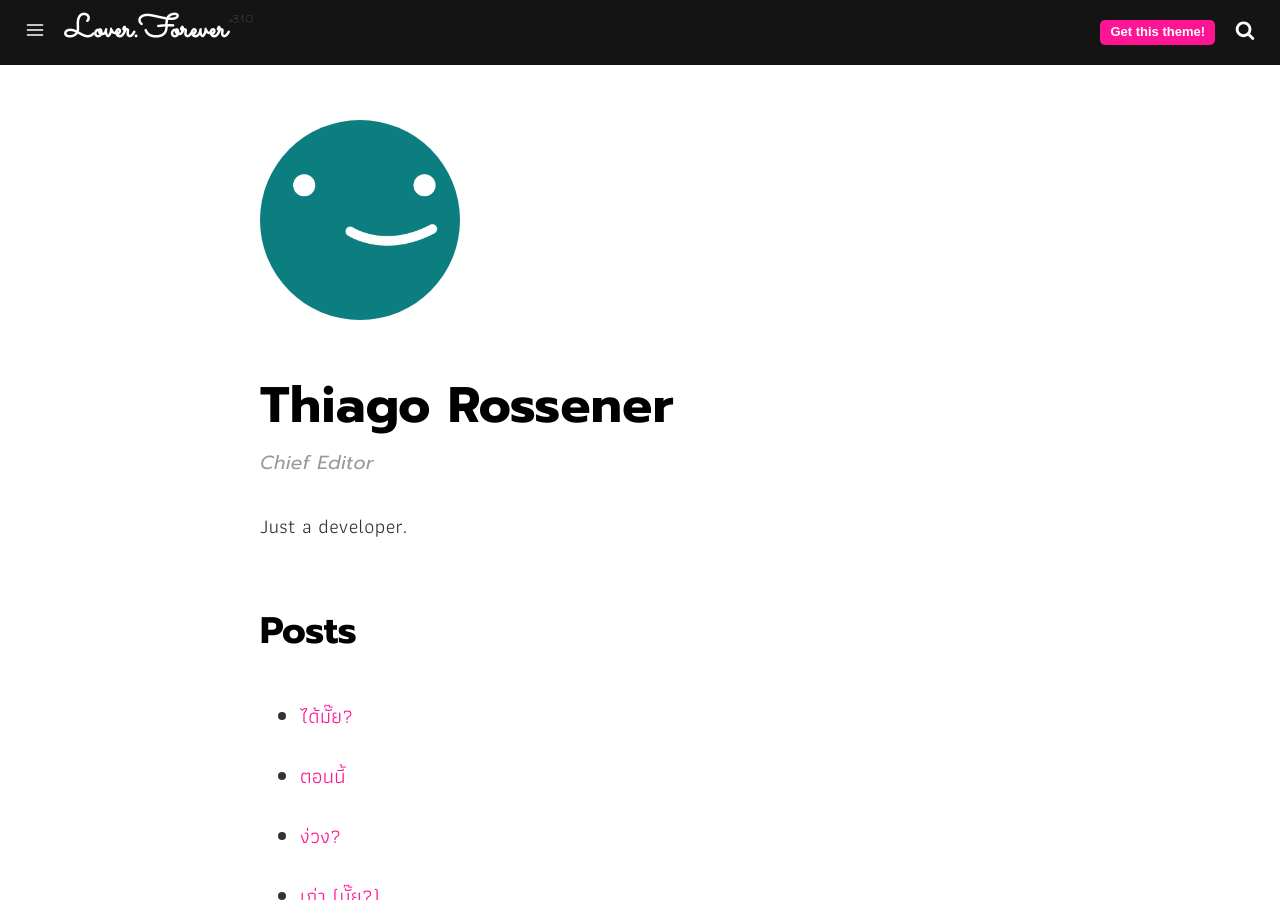
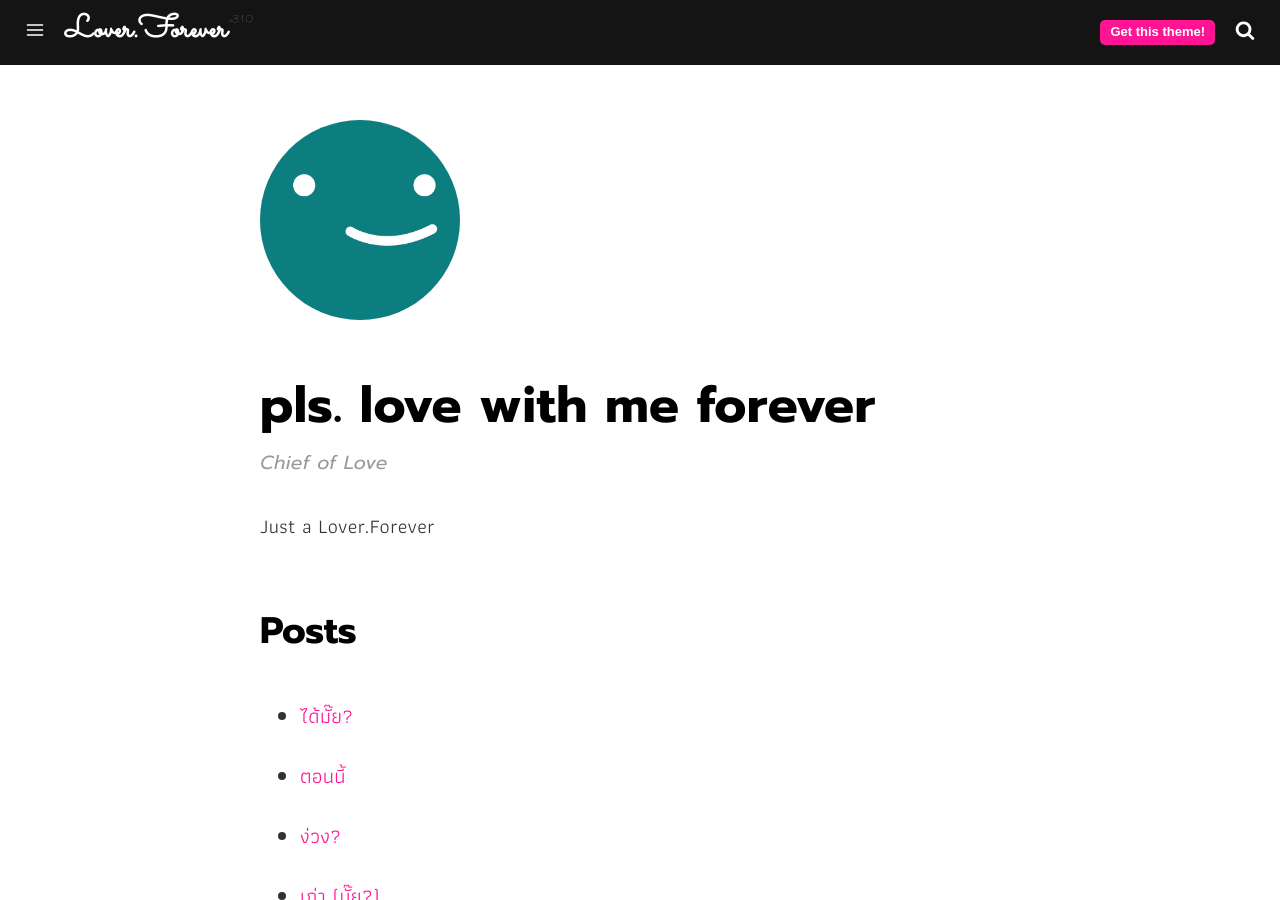
Before and after one commit to sdeehub/lover.forever, a Jekyll site: the page built from _authors/thiagorossener.md, in a window 1280 px wide and 900 px high. Built offline with Jekyll 4.4.1, drawn with Linux system fonts in a browser that asks for light colours; a script that is not in the unit is left out.

Commit message:
cat name update

```diff
--- a/_authors/thiagorossener.md
+++ b/_authors/thiagorossener.md
@@ -2,9 +2,9 @@
 layout: author
 photo: /assets/img/uploads/profile.png
 name: thiagorossener
-display_name: Thiago Rossener
-position: Chief Editor
-bio: Just a developer.
+display_name: pls. love with me forever
+position: Chief of Love
+bio: Just a Lover.Forever
 github_username: thiagorossener
 facebook_username: thiagorossener
 twitter_username: thiagorossener
```
Also changed, not shown: _posts/2020-11-07-will-you.md (+1 -1 lines).
